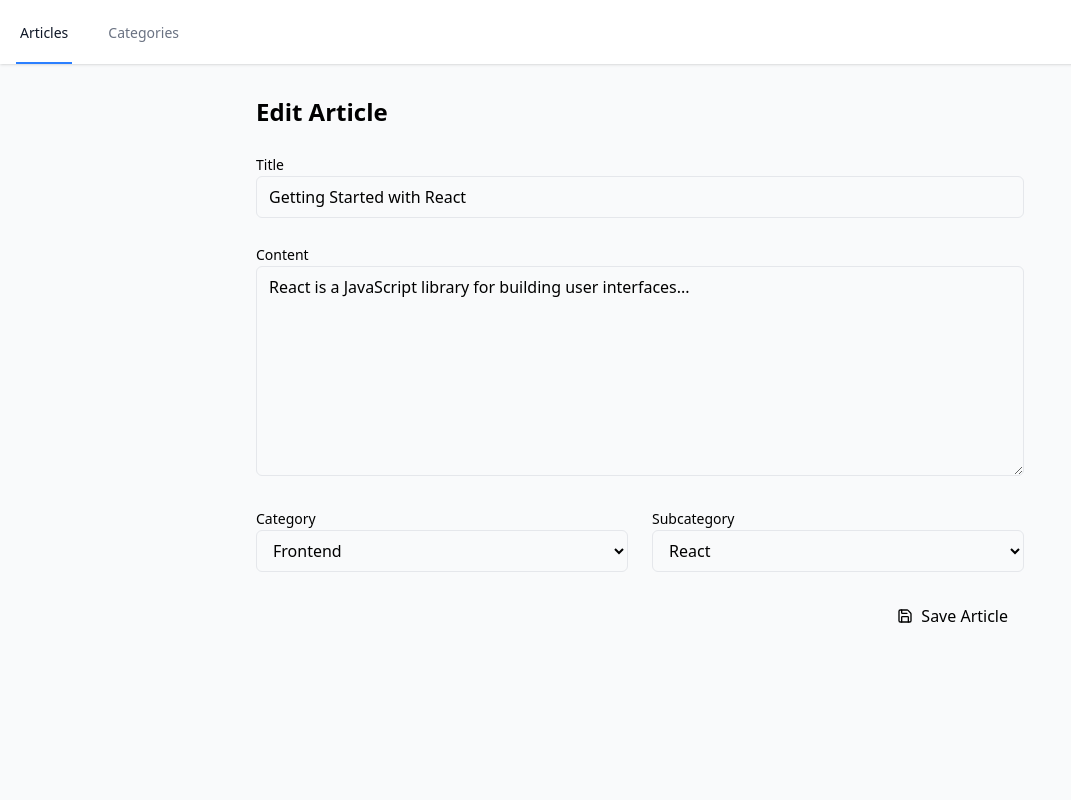
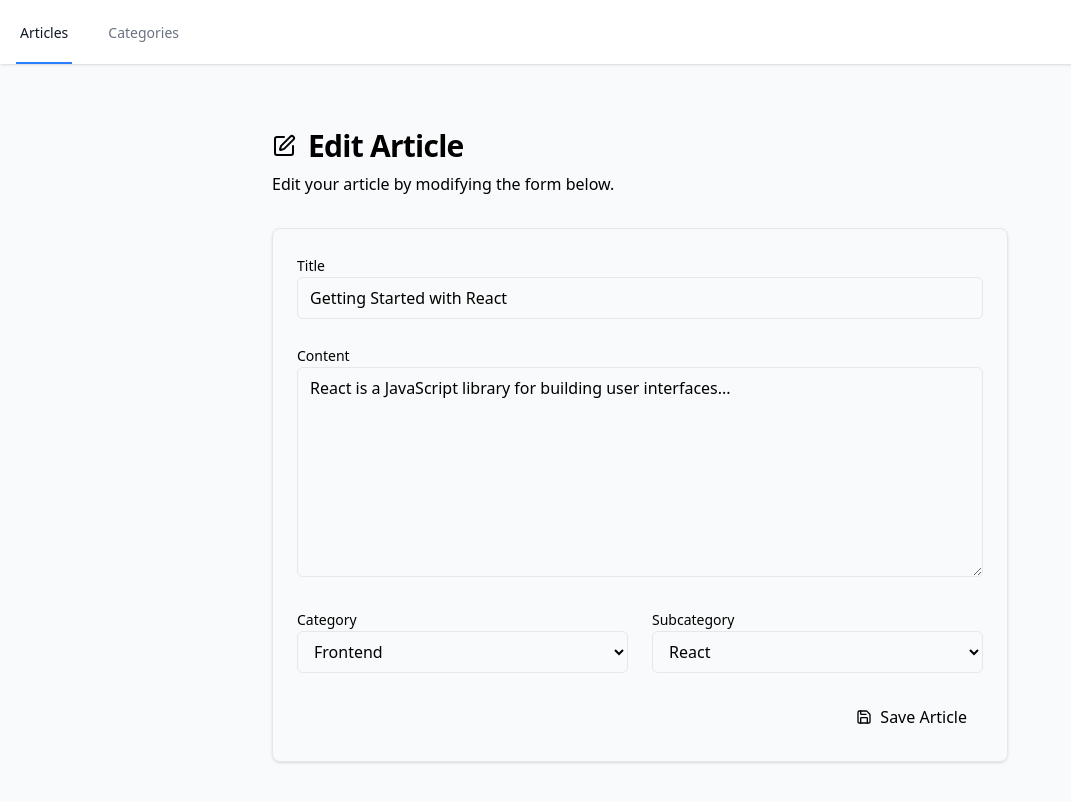
Before and after one commit to LuxDraco/tu-gestion-articulos, a React (Vite) app: page /articles/1/edit in a window 1280 px wide. Shown: the top 802 px of the page, without its empty margins (0-1071 px from the left). Built offline with nearby package versions, Linux system fonts and the light colour scheme.

Commit message:
Refactor ArticleEdit UI and typing improvements.
Enhanced loading and error states with improved UI/UX using icons and styled components. Updated TypeScript typings for better clarity and consistency. Improved overall structure and readability of the component.

```diff
--- a/src/features/articles/components/ArticleEdit.tsx
+++ b/src/features/articles/components/ArticleEdit.tsx
@@ -1,14 +1,16 @@
 import { useParams, useNavigate } from 'react-router-dom';
 import { useArticle, useUpdateArticle } from '../api/queries';
 import { ArticleForm } from './ArticleForm';
+import { UpdateArticleDTO } from '@/core/domain/article';
+import { Edit, Loader2 } from 'lucide-react';
 
 export const ArticleEdit = () => {
     const { id = '' } = useParams();
     const navigate = useNavigate();
-    const { data: article, isLoading: isLoadingArticle } = useArticle(id);
-    const { mutateAsync, isLoading: isUpdating } = useUpdateArticle(id);
+    const { data: article, isPending: isLoadingArticle } = useArticle(id);
+    const { mutateAsync, isPending: isUpdating } = useUpdateArticle(id);
 
-    const handleSubmit = async (data) => {
+    const handleSubmit = async (data: UpdateArticleDTO) => {
         try {
             await mutateAsync(data);
             navigate(`/articles/${id}`);
@@ -17,17 +19,50 @@ export const ArticleEdit = () => {
         }
     };
 
-    if (isLoadingArticle) return <div>Loading...</div>;
-    if (!article) return <div>Article not found</div>;
+    if (isLoadingArticle) {
+        return (
+            <div className="flex items-center justify-center min-h-[60vh]">
+                <div className="flex items-center gap-2 text-muted-foreground">
+                    <Loader2 className="w-5 h-5 animate-spin" />
+                    <span>Loading article...</span>
+                </div>
+            </div>
+        );
+    }
+
+    if (!article) {
+        return (
+            <div className="flex flex-col items-center justify-center min-h-[60vh] gap-4">
+                <p className="text-xl text-muted-foreground">Article not found</p>
+                <button
+                    onClick={() => navigate('/articles')}
+                    className="text-primary hover:text-primary/80 transition-colors"
+                >
+                    Return to articles
+                </button>
+            </div>
+        );
+    }
 
     return (
-        <div className="max-w-3xl mx-auto">
-            <h1 className="text-2xl font-bold mb-6">Edit Article</h1>
-            <ArticleForm
-                initialData={article}
-                onSubmit={handleSubmit}
-                isSubmitting={isUpdating}
-            />
+        <div className="max-w-3xl mx-auto px-4 py-8 space-y-8">
+            <div className="space-y-2">
+                <div className="flex items-center gap-3">
+                    <Edit className="w-6 h-6 text-primary" />
+                    <h1 className="text-3xl font-bold tracking-tight">Edit Article</h1>
+                </div>
+                <p className="text-muted-foreground">
+                    Edit your article by modifying the form below.
+                </p>
+            </div>
+
+            <div className="bg-card rounded-lg border border-border/50 shadow-sm p-6">
+                <ArticleForm
+                    initialData={article}
+                    onSubmit={handleSubmit}
+                    isSubmitting={isUpdating}
+                />
+            </div>
         </div>
     );
 };
```
